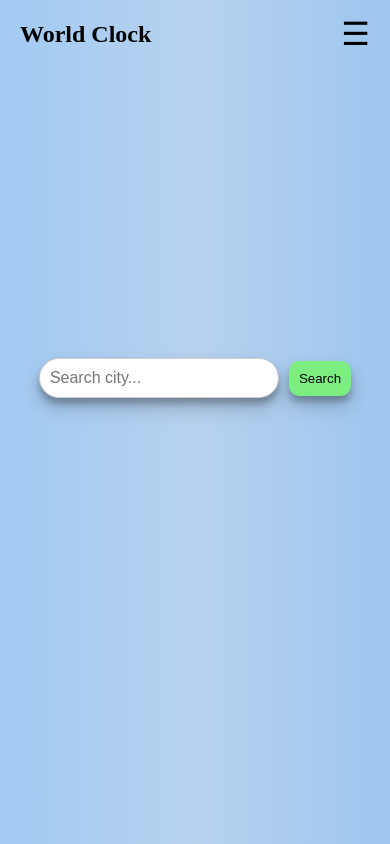
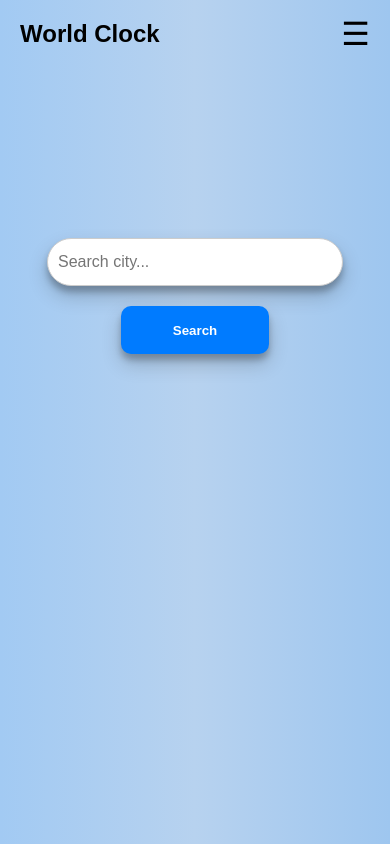
Before and after one commit to Sterje/typescript-exam, a React (Vite) app: page / in a window 390 px wide. Built offline with nearby package versions, Linux system fonts and the light colour scheme.

Commit message:
various css files

```diff
--- a/src/components/AddCityForm/AddCityForm.css
+++ b/src/components/AddCityForm/AddCityForm.css
@@ -25,11 +25,16 @@
 #add-city-button {
   padding: 10px;
   width: 100%;
-  background-color: #0077cc;
+  background-color: #007bff;
   color: white;
   border: none;
   border-radius: 5px;
   cursor: pointer;
+  font-weight: bold;
+}
+
+#add-city-button:hover {
+    background-color: #0056b3;
 }
 
 #add-city-message {
--- a/src/components/CityCard/CityCard.css
+++ b/src/components/CityCard/CityCard.css
@@ -7,8 +7,9 @@
   border-radius: 10px;
   padding: 20px;
   margin: 20px auto;
+  width: 90%;
   max-width: 400px;
-  box-shadow: 0 2px 6px rgba(0,0,0,0.1);
+  box-shadow: rgba(0, 0, 0, 0.19) 0px 10px 20px, rgba(0, 0, 0, 0.23) 0px 6px 6px;
 }
 
 .city-name {
--- a/src/components/SearchCity/SearchCity.css
+++ b/src/components/SearchCity/SearchCity.css
@@ -1,29 +1,86 @@
+.search-container {
+  display: flex;
+  flex-direction: column;
+  justify-content: center;
+  align-items: center;
+  text-align: center;
+}
+
+.search-input-wrapper {
+  display: flex;
+  justify-content: center;
+  align-items: center;
+  width: 50%;
+}
+
 .search-input-container {
-    text-align: center;
-    margin-top: 50px;
+  display: flex;
+  justify-content: center;
+  align-items: center;
+  width: 100%;
 }
 
 #search-input {
   padding: 10px;
+
   font-size: 1rem;
+  height: 3rem;
   width: 15rem;
   border: 1px solid #ccc;
-    border-radius: 20px;
+  border-radius: 40px;
   box-shadow: rgba(0, 0, 0, 0.19) 0px 10px 20px, rgba(0, 0, 0, 0.23) 0px 6px 6px;
 }
 
 #search-button {
   margin-left: 10px;
+  width: 5rem;
+  height: 3rem;
   padding: 10px;
   cursor: pointer;
   border: none;
-    background-color: #7cee80;
+  font-weight: bold;
+  background-color: #007bff;
+  color: white;
   border-radius: 10px;
   box-shadow: rgba(0, 0, 0, 0.19) 0px 10px 20px, rgba(0, 0, 0, 0.23) 0px 6px 6px;
+}
 
+#search-button:hover {
+  background-color: #0056b3;
 }
 
 .error-message {
   color: red;
   margin-top: 10px;
 }
+
+@media screen and (max-width: 600px) {
+  .search-container {
+    width: 100%;
+    padding: 10px;
+  }
+
+  .search-input-wrapper {
+    width: 80%;
+  }
+
+  .search-input-container {
+    width: 100%;
+    flex-direction: column;
+  }
+
+  #search-input {
+    width: 100%;
+    margin-bottom: 10px;
+  }
+
+  .search-button-container {
+    margin-top: 10px;
+    width: 100%;
+  }
+
+  #search-button {
+    margin-left: 0;
+    width: 50%;
+  }
+}
--- a/src/components/SearchCity/SearchCity.tsx
+++ b/src/components/SearchCity/SearchCity.tsx
@@ -26,6 +26,8 @@ const SearchCity = () => {
   };
 
   return (
+    <section className="search-container">
+      <section className="search-input-wrapper">
         <section className="search-input-container">
           <input
             id="search-input"
@@ -35,10 +37,17 @@ const SearchCity = () => {
             onChange={(e) => setQuery(e.target.value)}
             onKeyDown={handleKeyPress}
           />
+          <section className="search-button-container">
             <button onClick={handleSearch} id="search-button">
               Search
             </button>
+          </section>
+        </section>
+      </section>
+
+      <section className="error-message-container">
         {error && <p className="error-message">{error}</p>}
+      </section>
     </section>
   );
 };
--- a/src/index.css
+++ b/src/index.css
@@ -2,6 +2,7 @@
   box-sizing: border-box;
   margin: 0;
   padding: 0;
+  font-family: 'Arial', sans-serif;
 }
 
 body {
--- a/src/pages/AddCityPage/AddCityPage.css
+++ b/src/pages/AddCityPage/AddCityPage.css
@@ -1,3 +1,4 @@
-.add-city-page {
+.add-city-container {
   padding: 2rem;
+  margin-top: 5rem;
 }
--- a/src/pages/CityPage/CityPage.css
+++ b/src/pages/CityPage/CityPage.css
@@ -0,0 +1,3 @@
+.city-page-container {
+
+}
--- a/src/pages/CityPage/CityPage.tsx
+++ b/src/pages/CityPage/CityPage.tsx
@@ -6,6 +6,7 @@ import type { City } from "../../types/types"
 import CityCard from "../../components/CityCard/CityCard"
 import { toggleFavorite, isFavorite } from "../../utils/favoriteUtils"
 import SearchCity from "../../components/SearchCity/SearchCity"
+import "./CityPage.css"
 
 const CityPage = () => {
     const { cityName } = useParams<{ cityName: string }>();
@@ -36,12 +37,15 @@ useEffect(() => {
     }
     return (
         <>
-            <SearchCity />
+
             <CityCard
                 city={cityData}
                 isFavorite={favorite}
                 onToggleFavorite={handleToggleFavorite}
             />
+            <section className="city-page-search">
+            <SearchCity />
+        </section>
         </>
     )
 }
--- a/src/pages/Favorites/Favorites.css
+++ b/src/pages/Favorites/Favorites.css
@@ -17,6 +17,13 @@
   gap: 20px;
 }
 
+#no-favorites-message {
+  text-align: center;
+  font-size: 1.2rem;
+  color: #666;
+  margin-top: 10rem;
+}
+
 @media (max-width: 600px) {
   .favorites-title {
     font-size: 1.5rem;
--- a/src/pages/Favorites/Favorites.tsx
+++ b/src/pages/Favorites/Favorites.tsx
@@ -38,7 +38,7 @@ const Favorites = () => {
     <section className="favorites-page">
       <h2 className="favorites-title">Favorite Cities</h2>
       {favoriteCities.length === 0 ? (
-        <p>No favorite cities added yet.</p>
+        <p id="no-favorites-message">No favorite cities added yet.</p>
       ) : (
         <section className="favorites-grid">
           {favoriteCities.map((city) => (
--- a/src/pages/Home/Home.css
+++ b/src/pages/Home/Home.css
@@ -2,5 +2,5 @@
   display: flex;
   justify-content: center;
   align-items: center;
-  margin-top: 15rem;
+  margin-top: 10rem;
 }
```
Lines whose indentation alone changed are shown as unchanged.
